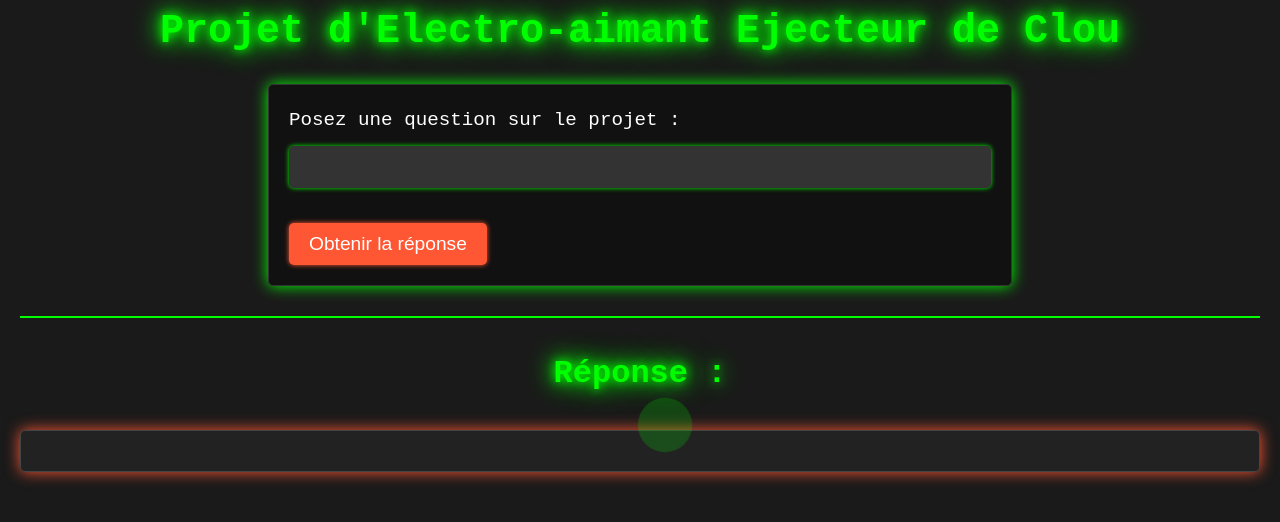
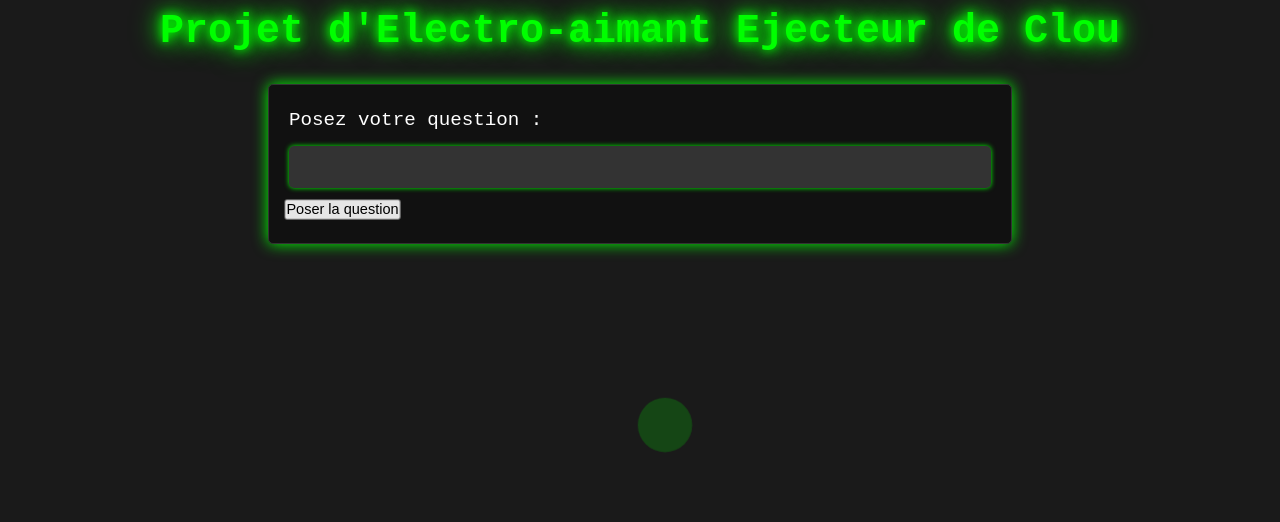
Before and after one commit to trh4ckn0n/diy, a Flask app: page / in a window 1280 px wide. Shown: the top 522 px of the page. Run offline with Flask 3, Linux system fonts and the light colour scheme.

Commit message:
Update index.html

```diff
--- a/templates/index.html
+++ b/templates/index.html
@@ -56,16 +56,17 @@
     <h1>Projet d'Electro-aimant Ejecteur de Clou</h1>
 
     <form action="/ask_gpt" method="POST">
-        <label for="question">Posez une question sur le projet :</label><br>
-        <input type="text" id="question" name="question" required><br><br>
-        <input type="submit" value="Obtenir la réponse">
+        <label for="question">Posez votre question :</label>
+        <input type="text" id="question" name="question" required>
+        <button type="submit">Poser la question</button>
     </form>
 
-    <hr>
-
-    <h2>Réponse :</h2>
-    <div id="response">{{ response|safe }}</div>
-
+    {% if response %}
+    <div>
+        <h2>Réponse :</h2>
+        <div>{{ response|safe }}</div>
+    </div>
+    {% endif %}
     <script src="static/script.js"></script> <!-- Référence au JavaScript -->
 </body>
 </html>
```
